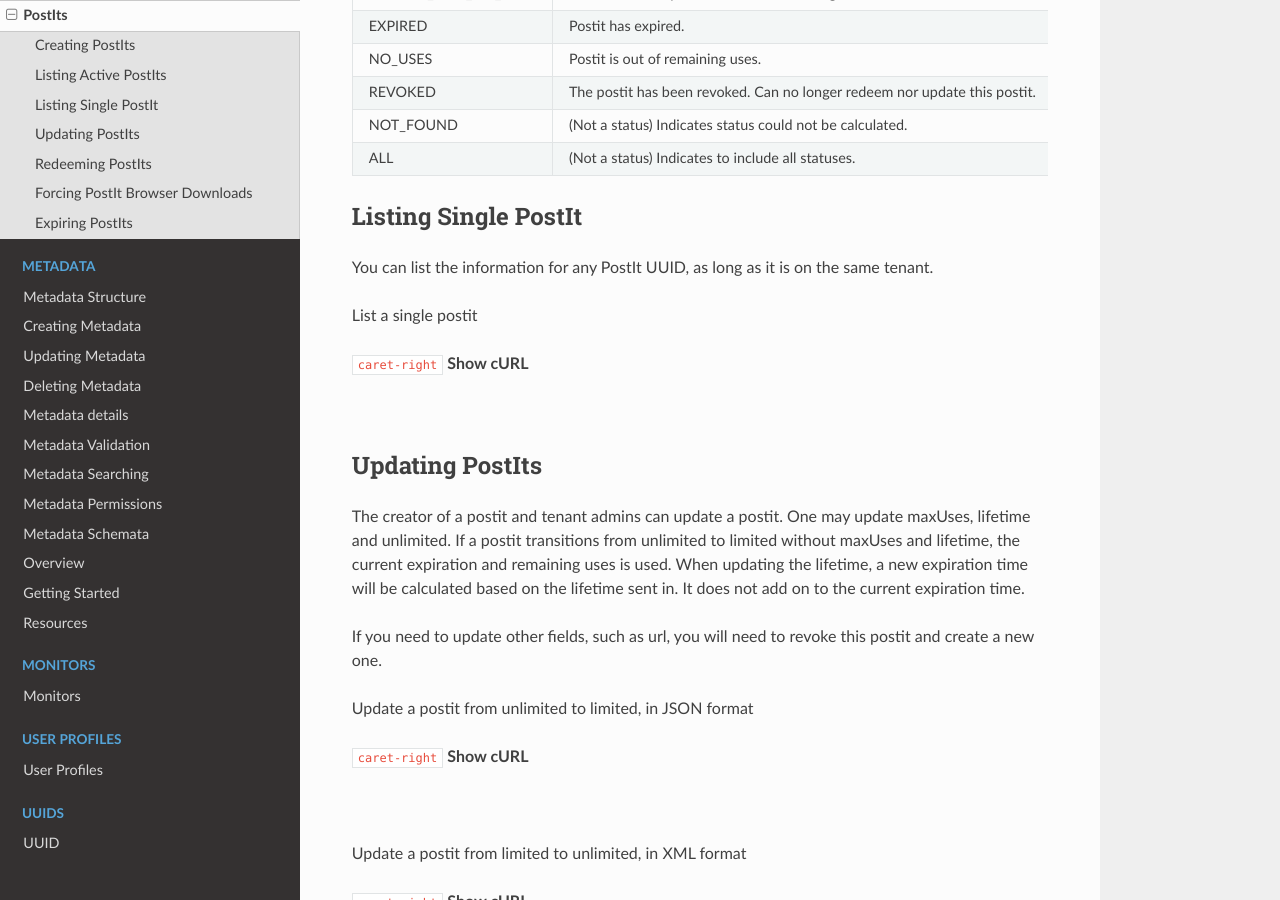
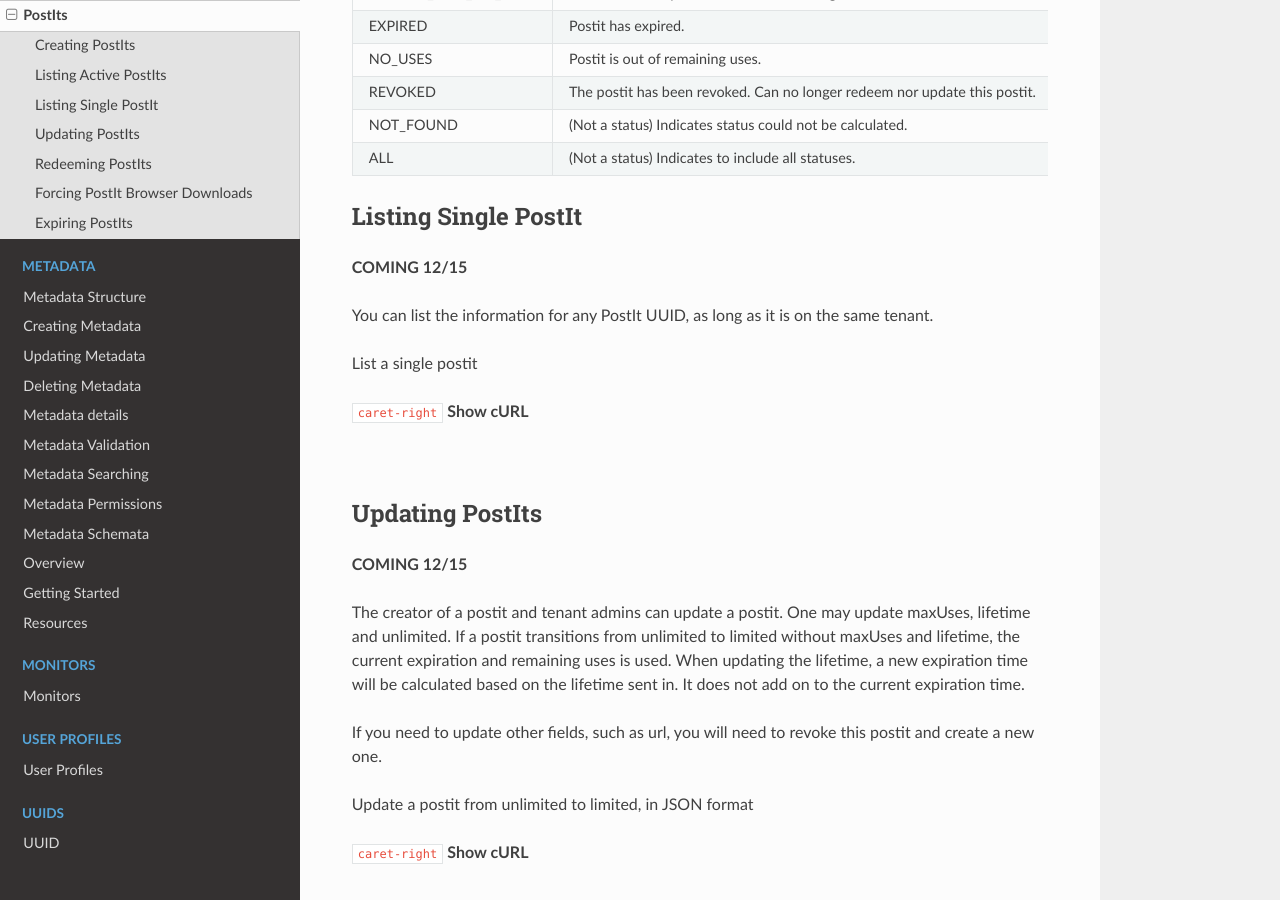
Before and after one commit to TACC-Cloud/agave-docs, a Sphinx documentation site: the page built from docs/agave/guides/postits/introduction.rst, in a window 1280 px wide and 900 px high, scrolled down 3367 px. Built offline with Sphinx 7.4.7 and the Read the Docs theme 2.0.0, drawn with Linux system fonts in a browser that asks for light colours; pages that are not in the unit, such as notebooks, are missing from menus; cross-references to code outside the pages are shown as plain code.

Commit message:
Update introduction.rst

```diff
--- a/docs/agave/guides/postits/introduction.rst
+++ b/docs/agave/guides/postits/introduction.rst
@@ -258,6 +258,8 @@ The curl interface also allows listing postits by status. Just use `?status=<sta
 Listing Single PostIt
 ^^^^^^^^^^^^^^^^^^^^^
 
+**COMING 12/15**
+
 You can list the information for any PostIt UUID, as long as it is on the same tenant.
 
 List a single postit
@@ -276,6 +278,8 @@ List a single postit
 
 Updating PostIts
 ^^^^^^^^^^^^^^^^
+
+**COMING 12/15**
 
 The creator of a postit and tenant admins can update a postit. One may update maxUses, lifetime and unlimited. If a postit transitions from unlimited to limited without maxUses and lifetime, the current expiration and remaining uses is used. When updating the lifetime, a new expiration time will be calculated based on the lifetime sent in. It does not add on to the current expiration time.
 
```
